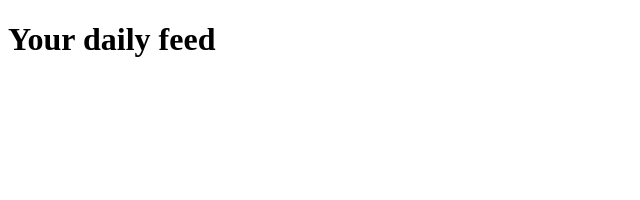
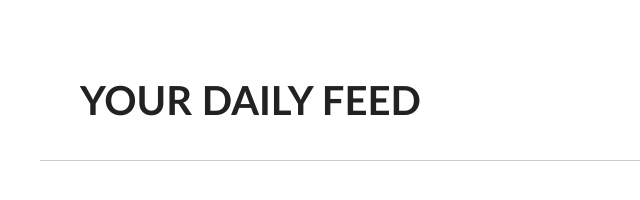
Before and after one commit to pdamb/swoh2015, a website: page index.html in a window 1280 px wide. Shown: the whole page, without its empty margins (0-640 px from the left). Drawn offline with nearby package versions, Linux system fonts and the light colour scheme.

Commit message:
tiny tweaks

```diff
--- a/app/openhouse.js
+++ b/app/openhouse.js
@@ -1,3 +1,5 @@
+/// <reference path="../bower_components/angular/angular.js" />
+
 // Create Module
 var app = angular.module('openhouse', []);
 
--- a/index.html
+++ b/index.html
@@ -3,6 +3,8 @@
 <head>
 	<meta charset="UTF-8">
 	<title>Open House Demo</title>
+	<link rel="stylesheet" href="styles/reset.css">
+	<link rel="stylesheet" href="styles/openhouse.css">
 	<script src="bower_components/angular/angular.min.js"></script>
 	<script src="app/openhouse.js"></script>
 </head>
--- /dev/null
+++ b/styles/openhouse.css
@@ -0,0 +1,15 @@
+html {
+	background: white;
+	font-size: 16px;
+	font-family: 'Calibri', Verdana, Arial, sans-serif;
+	font-weight: 600;
+}
+
+h1 {
+	font-size: 2.5em;
+	color: #222;
+	text-transform: uppercase;
+	padding:1em;
+	margin:1em;
+	border-bottom:1px solid #CCC;
+}
--- /dev/null
+++ b/styles/reset.css
@@ -0,0 +1,47 @@
+/**
+ * Eric Meyer's Reset CSS v2.0 (http://meyerweb.com/eric/tools/css/reset/)
+ * http://cssreset.com
+ */
+html, body, div, span, applet, object, iframe,
+h1, h2, h3, h4, h5, h6, p, blockquote, pre,
+a, abbr, acronym, address, big, cite, code,
+del, dfn, em, img, ins, kbd, q, s, samp,
+small, strike, strong, sub, sup, tt, var,
+b, u, i, center,
+dl, dt, dd, ol, ul, li,
+fieldset, form, label, legend,
+table, caption, tbody, tfoot, thead, tr, th, td,
+article, aside, canvas, details, embed,
+figure, figcaption, footer, header, hgroup,
+menu, nav, output, ruby, section, summary,
+time, mark, audio, video {
+	margin: 0;
+	padding: 0;
+	border: 0;
+	font-size: 100%;
+	font: inherit;
+	vertical-align: baseline;
+}
+/* HTML5 display-role reset for older browsers */
+article, aside, details, figcaption, figure,
+footer, header, hgroup, menu, nav, section {
+	display: block;
+}
+body {
+	line-height: 1;
+}
+ol, ul {
+	list-style: none;
+}
+blockquote, q {
+	quotes: none;
+}
+blockquote:before, blockquote:after,
+q:before, q:after {
+	content: '';
+	content: none;
+}
+table {
+	border-collapse: collapse;
+	border-spacing: 0;
+}
```
